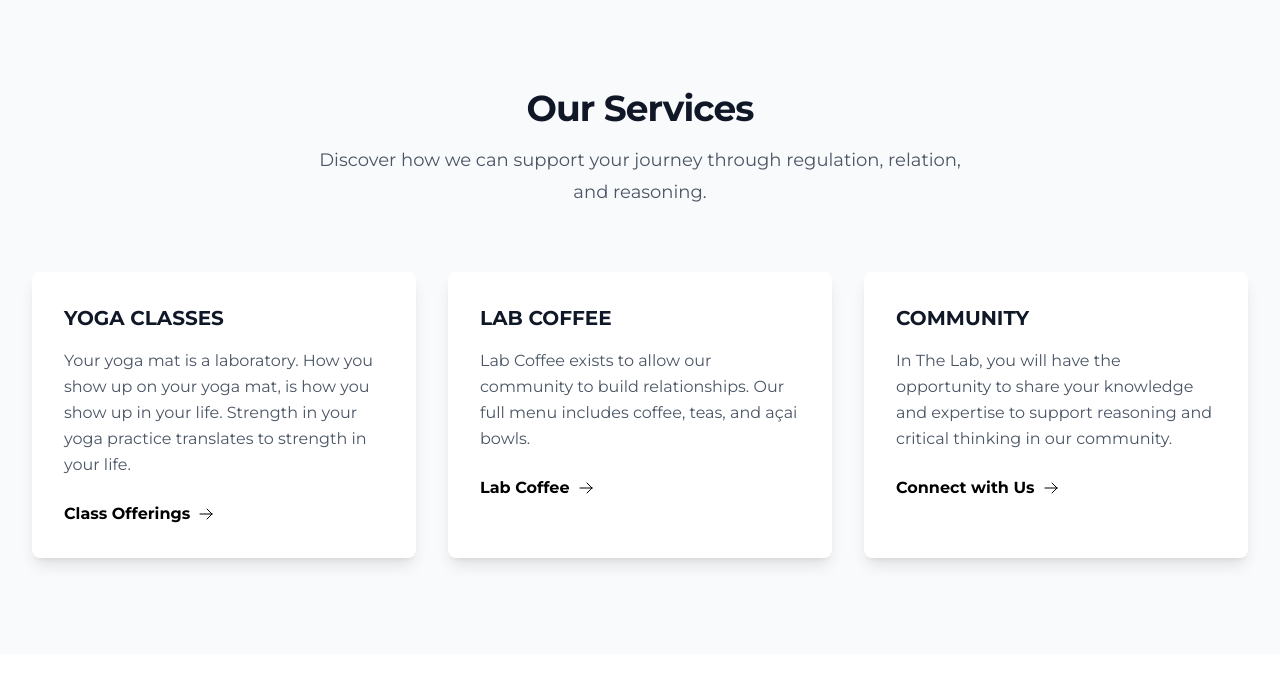
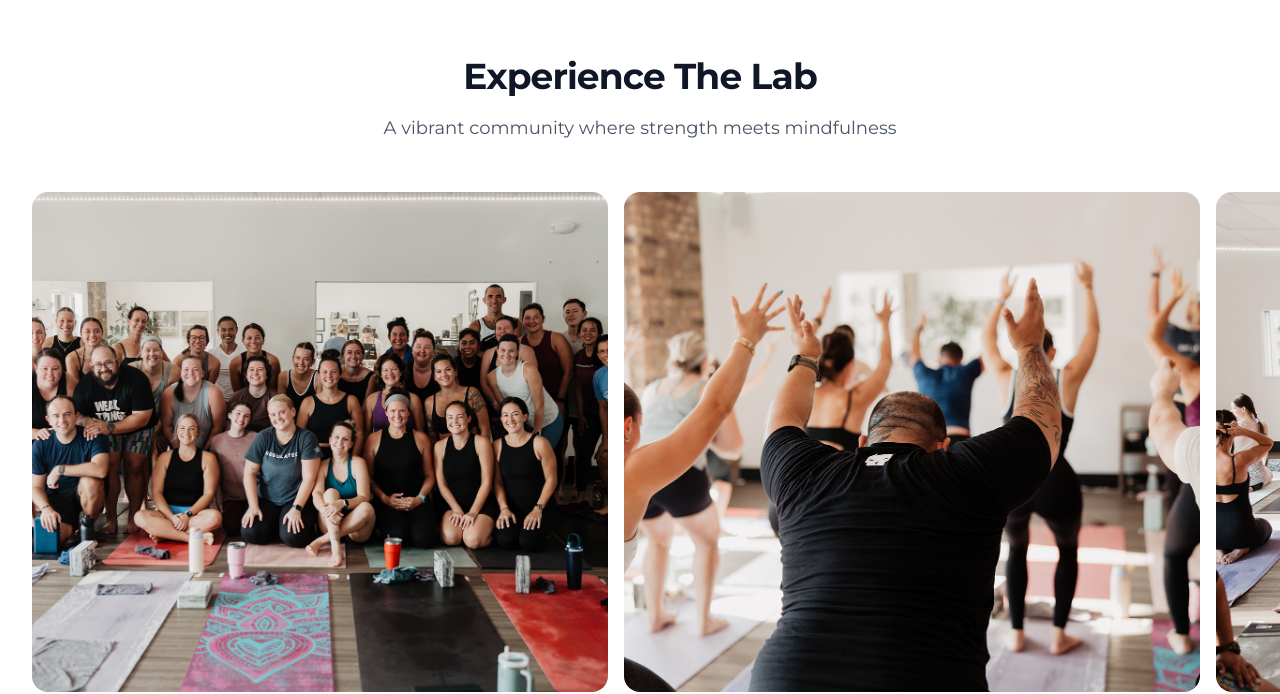
Before and after one commit to dkhundley/yogalab-website, a React (Vite) app: page / in a window 1280 px wide. Shown: the part 888-1582 px from the top of the page. Built offline with nearby package versions, Linux system fonts and the light colour scheme.

Commit message:
feat: Implement parallax scrolling effect and add community carousel in Home component

```diff
--- a/src/app/globals.css
+++ b/src/app/globals.css
@@ -31,3 +31,13 @@
 .font-montserrat {
 	font-family: 'Montserrat', sans-serif;
 }
+
+/* Hide scrollbar for horizontal carousel */
+.scrollbar-hide {
+	-ms-overflow-style: none;  /* IE and Edge */
+	scrollbar-width: none;  /* Firefox */
+}
+
+.scrollbar-hide::-webkit-scrollbar {
+	display: none;  /* Chrome, Safari and Opera */
+}
--- a/src/pages/Home.jsx
+++ b/src/pages/Home.jsx
@@ -1,5 +1,6 @@
 // Importing necessary libraries and components
 import { Link } from 'react-router-dom';
+import { useRef, useEffect, useState } from 'react';
 
 import Hero from '../components/Hero';
 import ServiceCard from '../components/ServiceCard';
@@ -17,10 +18,126 @@ export default function Home() {
   const { activeBrand } = useBrand();
   const isLabCoffee = activeBrand === BRANDS.LAB_COFFEE;
 
+  // Refs for carousel and parallax
+  const carouselRef = useRef(null);
+  const parallaxRef = useRef(null);
+
+  // State for parallax offset
+  const [parallaxOffset, setParallaxOffset] = useState(0);
+
+  // Parallax scroll effect for single image
+  useEffect(() => {
+    const handleScroll = () => {
+      if (parallaxRef.current) {
+        const rect = parallaxRef.current.getBoundingClientRect();
+        const scrollProgress = (window.innerHeight - rect.top) / (window.innerHeight + rect.height);
+
+        // Only apply parallax when element is in view
+        if (scrollProgress >= 0 && scrollProgress <= 1) {
+          // More subtle effect on mobile, more dramatic on desktop
+          const isMobile = window.innerWidth < 768;
+          const range = isMobile ? 50 : 150; // 50px on mobile, 150px on desktop
+          setParallaxOffset(scrollProgress * range * 2 - range);
+        }
+      }
+    };
+
+    window.addEventListener('scroll', handleScroll, { passive: true });
+    window.addEventListener('resize', handleScroll, { passive: true });
+    handleScroll(); // Initial call
+
+    return () => {
+      window.removeEventListener('scroll', handleScroll);
+      window.removeEventListener('resize', handleScroll);
+    };
+  }, []);
+
   return (
     <>
       {/* Loading in the Hero section */}
       <Hero />
+
+      {/* Yoga Lab: Featured Community Carousel - Only shows for Yoga Lab */}
+      {!isLabCoffee && (
+        <section className="py-16 bg-white font-montserrat overflow-hidden">
+          <div className="mx-auto max-w-7xl px-6 lg:px-8 mb-12">
+            <div className="mx-auto max-w-2xl text-center">
+              <h2 className="text-3xl font-bold tracking-tight text-gray-900 sm:text-4xl">
+                Experience The Lab
+              </h2>
+              <p className="mt-4 text-lg leading-8 text-gray-600">
+                A vibrant community where strength meets mindfulness
+              </p>
+            </div>
+          </div>
+
+          {/* Single row carousel */}
+          <div
+            ref={carouselRef}
+            className="flex gap-4 overflow-x-auto scrollbar-hide px-6 lg:px-8"
+          >
+            <div className="flex-none w-[80vw] md:w-[60vw] lg:w-[45vw]">
+              <div className="relative h-[400px] md:h-[500px] rounded-2xl overflow-hidden">
+                <img
+                  src="/images/yoga/group-shot.jpg"
+                  alt="Yoga Lab community after class"
+                  className="w-full h-full object-cover"
+                />
+              </div>
+            </div>
+
+            <div className="flex-none w-[80vw] md:w-[60vw] lg:w-[45vw]">
+              <div className="relative h-[400px] md:h-[500px] rounded-2xl overflow-hidden">
+                <img
+                  src="/images/yoga/chair-pose-back.jpg"
+                  alt="Power yoga class in chair pose"
+                  className="w-full h-full object-cover"
+                />
+              </div>
+            </div>
+
+            <div className="flex-none w-[80vw] md:w-[60vw] lg:w-[45vw]">
+              <div className="relative h-[400px] md:h-[500px] rounded-2xl overflow-hidden">
+                <img
+                  src="/images/yoga/abby-starts-class.jpg"
+                  alt="Yoga class beginning with instructor Abby"
+                  className="w-full h-full object-cover"
+                />
+              </div>
+            </div>
+
+            <div className="flex-none w-[80vw] md:w-[60vw] lg:w-[45vw]">
+              <div className="relative h-[400px] md:h-[500px] rounded-2xl overflow-hidden">
+                <img
+                  src="/images/yoga/hot-namaste.jpg"
+                  alt="Students in namaste after heated class"
+                  className="w-full h-full object-cover"
+                />
+              </div>
+            </div>
+
+            <div className="flex-none w-[80vw] md:w-[60vw] lg:w-[45vw]">
+              <div className="relative h-[400px] md:h-[500px] rounded-2xl overflow-hidden">
+                <img
+                  src="/images/yoga/fitness-lab-rowing-machine.jpg"
+                  alt="Fitness Lab strength training"
+                  className="w-full h-full object-cover"
+                />
+              </div>
+            </div>
+
+            <div className="flex-none w-[80vw] md:w-[60vw] lg:w-[45vw]">
+              <div className="relative h-[400px] md:h-[500px] rounded-2xl overflow-hidden">
+                <img
+                  src="/images/yoga/downward-dog.jpg"
+                  alt="Class in downward facing dog"
+                  className="w-full h-full object-cover"
+                />
+              </div>
+            </div>
+          </div>
+        </section>
+      )}
 
       {/* Setting the rendering of the homepage screen based on the brand selected (Yoga Lab vs. Lab Coffee) */}
       <section className="py-24 bg-gray-50 font-montserrat">
@@ -105,6 +222,31 @@ export default function Home() {
         </div>
       </section>
 
+      {/* Yoga Lab: Practice & Community Images - Only shows for Yoga Lab */}
+      {!isLabCoffee && (
+        <section className="relative bg-white font-montserrat">
+          <div className="grid grid-cols-1 md:grid-cols-2">
+            {/* Left side image */}
+            <div className="relative h-[500px] md:h-[600px]">
+              <img
+                src="/images/yoga/single-woman-childs-pose.jpg"
+                alt="Peaceful yoga practice"
+                className="w-full h-full object-cover"
+              />
+            </div>
+
+            {/* Right side image */}
+            <div className="relative h-[500px] md:h-[600px]">
+              <img
+                src="/images/yoga/abby-starts-class-front-corner.jpg"
+                alt="Yoga class beginning"
+                className="w-full h-full object-cover"
+              />
+            </div>
+          </div>
+        </section>
+      )}
+
       {/* Setting up the Reviews section (only displays when active brand is Yoga Lab) */}
       {!isLabCoffee && (
         <section className="py-24 bg-white font-montserrat">
@@ -137,6 +279,26 @@ export default function Home() {
                 </a>
               </p>
             </div>
+          </div>
+        </section>
+      )}
+
+      {/* Yoga Lab: Welcoming Community Image with Parallax - Only shows for Yoga Lab */}
+      {!isLabCoffee && (
+        <section ref={parallaxRef} className="bg-gray-50 font-montserrat overflow-hidden">
+          <div className="relative h-[500px] md:h-[700px]">
+            <div className="absolute inset-0 scale-110">
+              <img
+                src="/images/yoga/todd-high-five.jpg"
+                alt="Welcoming community atmosphere at Yoga Lab"
+                className="w-full h-full object-cover"
+                style={{
+                  transform: `translateY(${parallaxOffset}px)`,
+                  transition: 'transform 0.05s ease-out'
+                }}
+              />
+            </div>
+            <div className="absolute inset-0 bg-linear-to-t from-black/50 to-transparent"></div>
           </div>
         </section>
       )}
```
